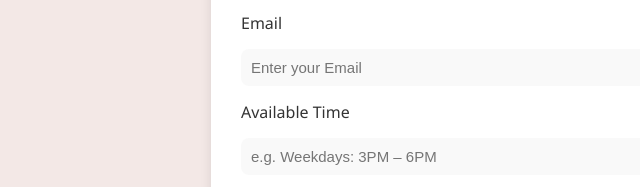
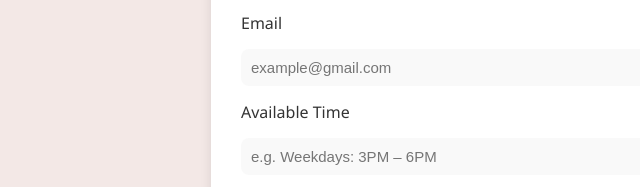
Before and after one commit to Akiwele/mini-project-repo, a plain HTML site: page edit-profile.html in a window 1280 px wide. Shown: the part 514-701 px from the top of the page, 49-689 px from the left. Drawn offline with Linux system fonts and the light colour scheme.

Commit message:
Update edit-profile.html

```diff
--- a/edit-profile.html
+++ b/edit-profile.html
@@ -31,7 +31,7 @@
 
 
         <label for="email">Email</label>
-        <input type="email" id="email"  placeholder="Enter your Email" required>
+        <input type="email" id="email"  placeholder="example@gmail.com" required>
 
         <label for="availableTime">Available Time</label>
         <input type="text" id="availableTime" placeholder="e.g. Weekdays: 3PM – 6PM" required>
```
